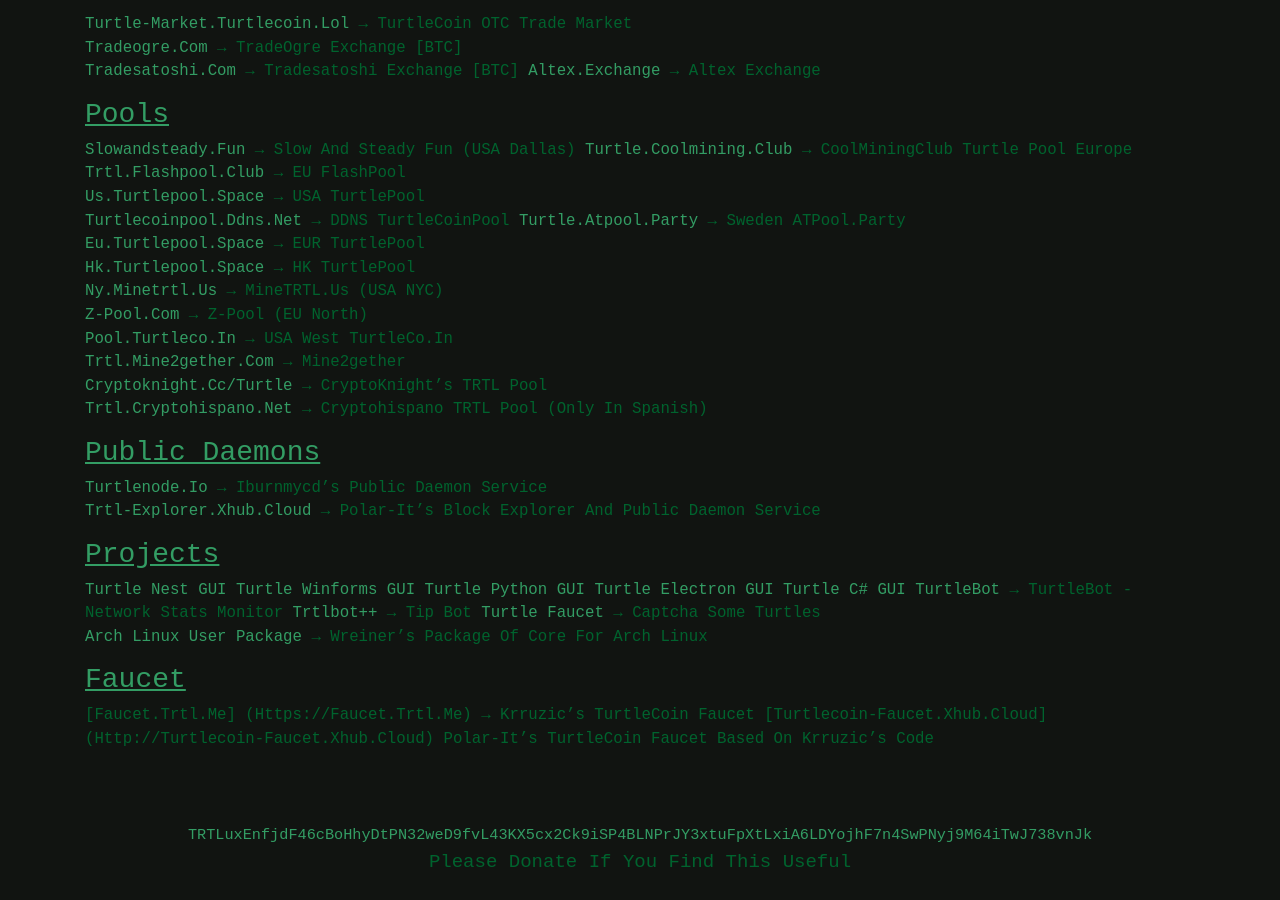
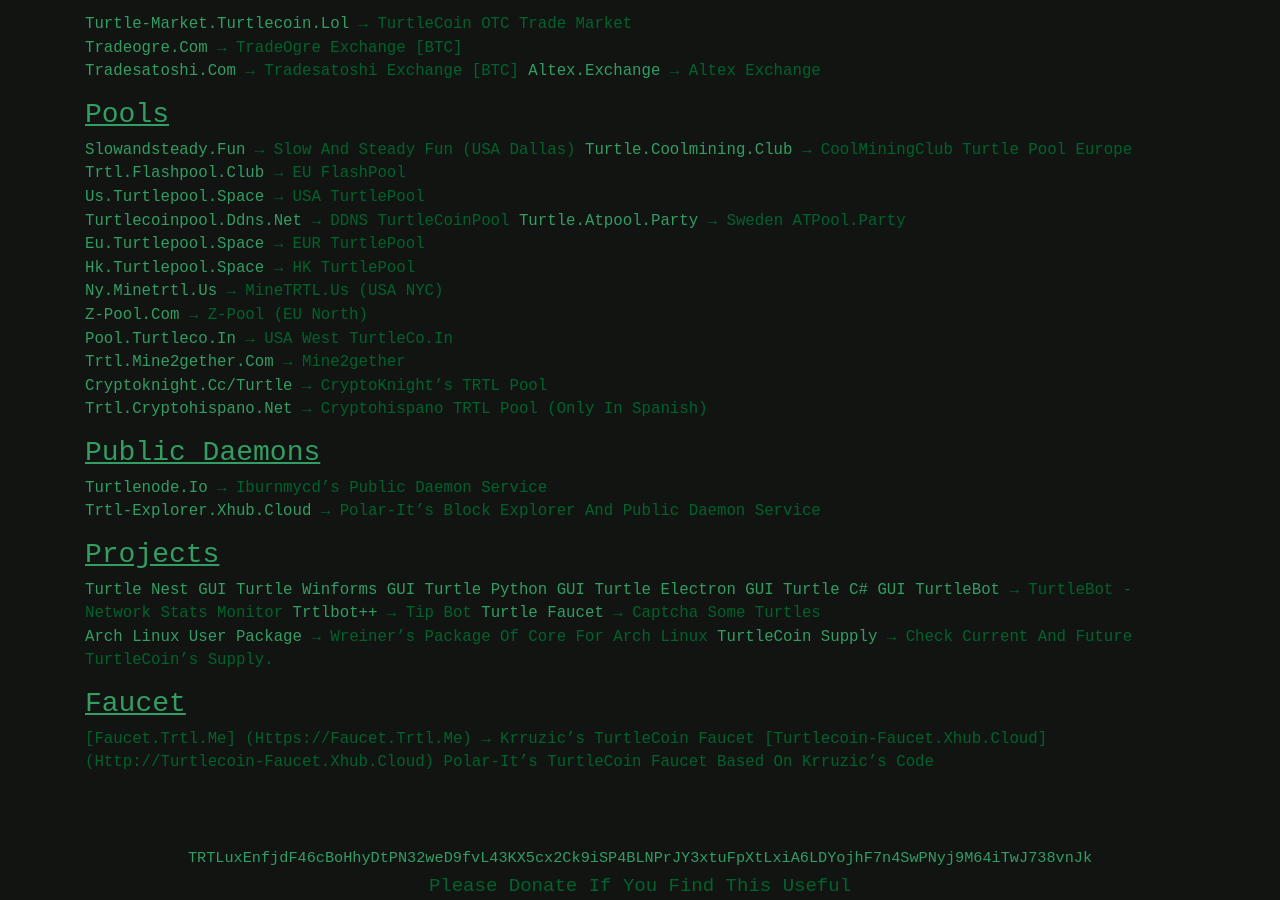
Before and after one commit to zack796/turtleturtle.org, a Jekyll site: the page built from index.md, in a window 1280 px wide and 900 px high, scrolled down 717 px. Built offline with Jekyll 4.4.1, drawn with Linux system fonts in a browser that asks for light colours; before the commit the page ends 1594 px from its top, so only the background shows below that.

Commit message:
Added turtlecoin.supply
Added turtlecoin.supply

```diff
--- a/index.md
+++ b/index.md
@@ -58,6 +58,8 @@
 [trtlbot++](https://github.com/krruzic/trtlbotplusplus) → Tip Bot
 [Turtle Faucet](https://faucet.trtl.me) → Captcha Some Turtles
 [arch linux user package](https://aur.archlinux.org/packages/turtlecoin-git/) → wreiner's package of core for arch linux
+[TurtleCoin Supply](http://turtlecoin.supply) → Check current and future TurtleCoin's supply.
+
 
 ### Faucet
 [faucet.trtl.me] (https://faucet.trtl.me) → krruzic's TurtleCoin Faucet
```
